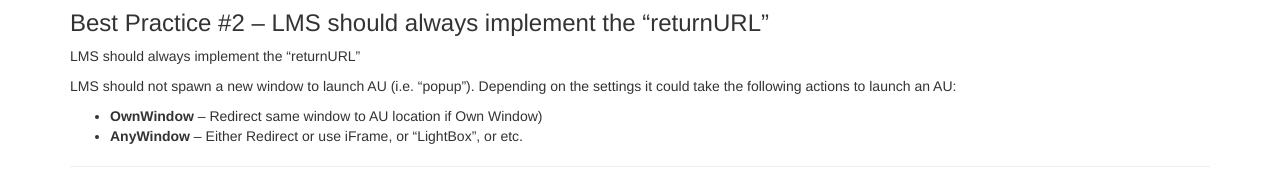
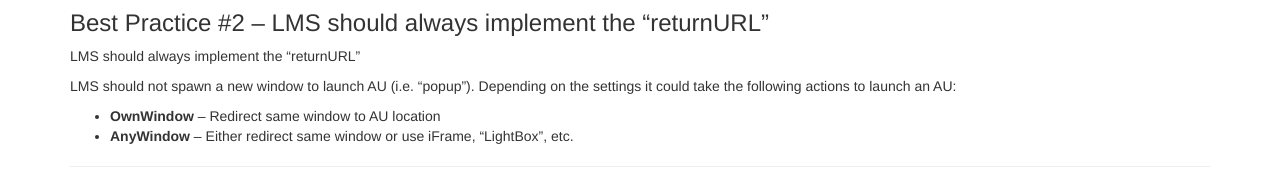
Before and after one commit to AICC/CMI-5_Spec_Current, a Jekyll site: the page built from best_practices/index.md, in a window 1280 px wide and 990 px high. Shown: the part 803-987 px from the top of the window. Built offline with Jekyll 4.4.1, drawn with Linux system fonts in a browser that asks for light colours.

Commit message:
Tweak returnUrl best practice wording

```diff
--- a/best_practices/index.md
+++ b/best_practices/index.md
@@ -25,7 +25,7 @@ LMS should always implement the "returnURL"
 
 LMS should not spawn a new window to launch AU (i.e. “popup”). Depending on the settings it could take the following actions to launch an AU:
 
-* **OwnWindow** – Redirect same window to AU location if Own Window)
-* **AnyWindow** – Either Redirect or use iFrame, or “LightBox”, or etc.
+* **OwnWindow** – Redirect same window to AU location
+* **AnyWindow** – Either redirect same window or use iFrame, “LightBox”, etc.
 
 ------
```
